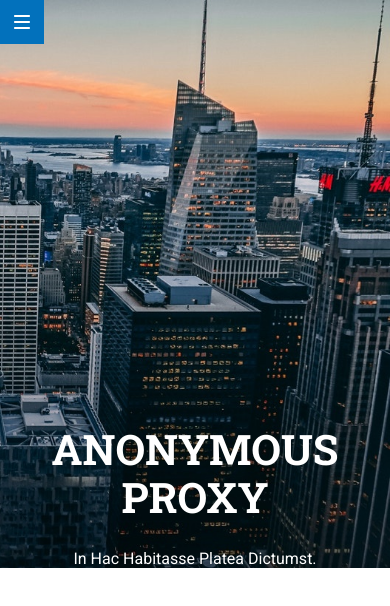
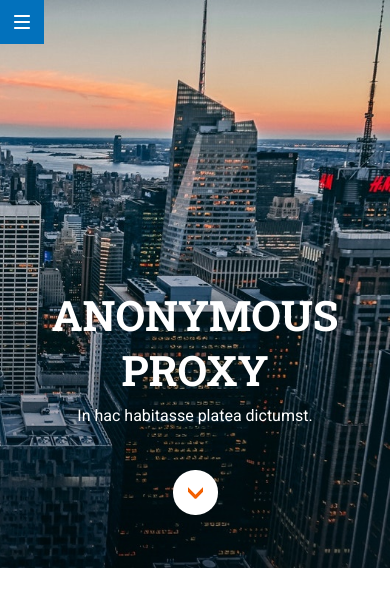
Before and after one commit to masopego/Anonymous-Snow, a website: page src/html/index.html in a window 390 px wide. Drawn offline with nearby package versions, Linux system fonts and the light colour scheme; files that its build step writes are made by us from their sources; files whose address does not match are found by name.

Commit message:
Add tablet and desktop header version

```diff
--- a/src/html/partials/header.html
+++ b/src/html/partials/header.html
@@ -7,14 +7,13 @@
     <span>proxy</span>
   </h1>
   <blockquote class="header__subtitle">
-    in hac habitasse platea dictumst.
+    <span>in</span> hac habitasse platea dictumst.
   </blockquote>
-  <div role="scroll-down" class="header__scroll-down">
-    <a
-      href="#first-section-block"
-      class="scroll-down__link"
-      title="Ir a la sección principal"
-    >
-    </a>
-  </div>
+  <a
+    href="#first-section-block"
+    class="header__scroll-down--link"
+    title="Ir a la sección principal"
+  >
+    <span class="icon icon-scroll-down"></span>
+  </a>
 </header>
--- a/src/scss/components/_icons.scss
+++ b/src/scss/components/_icons.scss
@@ -7,4 +7,10 @@
     width: 16px;
     height: 14px;
   }
+
+  &.icon-scroll-down {
+    background-image: url("../images/ico-scroll-down.svg");
+    width: 20px;
+    height: 12px;
+  }
 }
--- a/src/scss/components/_typography.scss
+++ b/src/scss/components/_typography.scss
@@ -6,10 +6,28 @@
     text-transform: uppercase;
     font-size: $font-size-title;
     font-family: $font-secondary;
+    line-height: 55px;
+
+    @include tablet {
+      font-size: $font-size-headline;
+      line-height: 106px;
+    }
+
+    @include display {
+      font-size: $font-size-principal;
+      line-height: 132px;
+    }
   }
   &__subtitle {
-    text-transform: capitalize;
     font-size: $font-size;
     font-family: $font-primary;
+
+    & span {
+      text-transform: capitalize;
+    }
+
+    @include tablet {
+      font-size: $font-size-large;
+    }
   }
 }
--- a/src/scss/core/_variables.scss
+++ b/src/scss/core/_variables.scss
@@ -7,6 +7,8 @@ $font-size-regular: 1.125rem;
 $font-size-bottom: 1.25rem;
 $font-size-large: 1.5rem;
 $font-size-title: 2.625rem;
+$font-size-headline: 5rem;
+$font-size-principal: 6.25rem;
 
 // Colors
 $color-primary: #ffffff;
--- a/src/scss/layout/_header.scss
+++ b/src/scss/layout/_header.scss
@@ -20,4 +20,54 @@
     justify-content: center;
     align-items: center;
   }
+
+  &__title {
+    margin: 284px 15px 10px;
+
+    & span {
+      display: block;
+    }
+
+    @include tablet {
+      margin: 384px 39px 20px;
+    }
+
+    @include display {
+      margin-left: 275px;
+      margin-right: 275px;
+      margin-bottom: 0;
+    }
+  }
+
+  &__subtitle {
+    margin: 0 15px 45px;
+
+    @include tablet {
+      margin: 0 204px 30px;
+      width: 370px;
+    }
+    @include display {
+      margin-left: 275px;
+      margin-right: 275px;
+    }
+  }
+
+  &__scroll-down--link {
+    background-color: $color-primary;
+    width: 45px;
+    height: 45px;
+    border-radius: 22px;
+    margin: 0 138px 53px;
+    padding: 15px;
+    display: flex;
+    justify-content: center;
+    align-items: center;
+
+    @include tablet {
+      margin: 0 360px 45px;
+    }
+    @include display {
+      margin: 0 618px 13px;
+    }
+  }
 }
```
